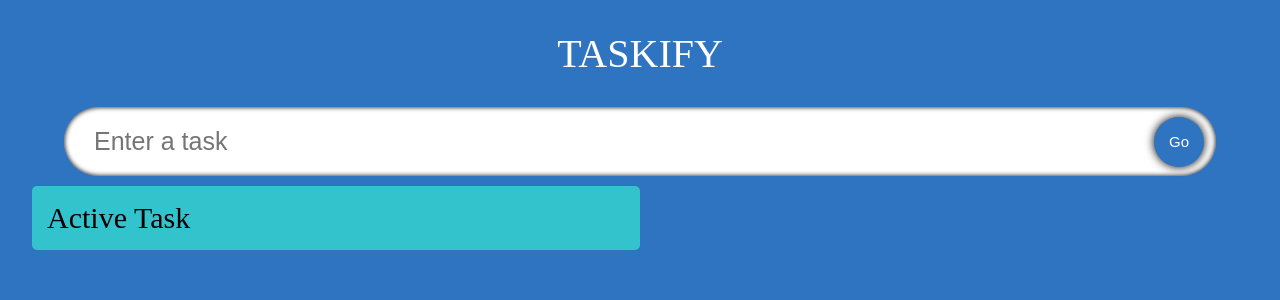
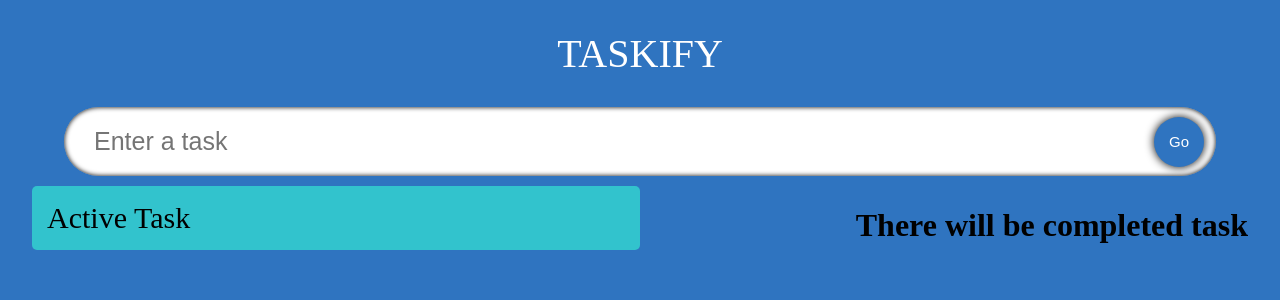
Before and after one commit to parvez-swe/typescript-todo, a React (Create React App) app: page / in a window 1280 px wide. Shown: the top 300 px of the page. Built offline with nearby package versions, Linux system fonts and the light colour scheme; a web font is replaced by a local one.

Commit message:
add complete task

```diff
--- a/src/components/TodoList.tsx
+++ b/src/components/TodoList.tsx
@@ -26,6 +26,9 @@ const TodoList: React.FC<props> = ({ todos, setTodos }: props) => {
           </div>
         )}
       </Droppable>
+      <div>
+        <h1>There will be completed task</h1>
+      </div>
       {/* <Droppable droppableId="TodosRemove">
         {(provided) => (
           <div
```
